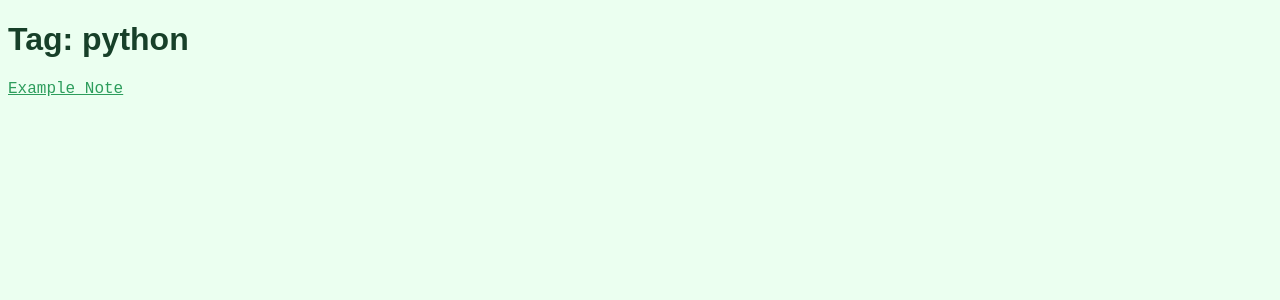
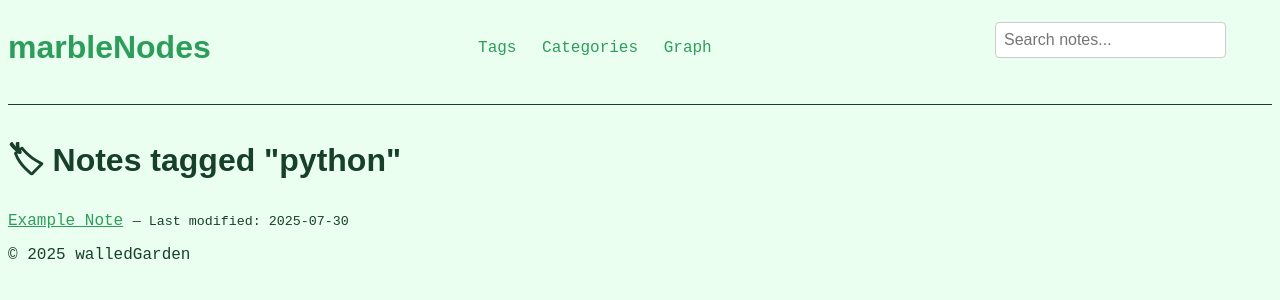
Before and after one commit to dduyg/5566677, a Jekyll site: the page built from tags/python.md, in a window 1280 px wide. Shown: the top 300 px of the page. Built offline with Jekyll 4.4.1, drawn with Linux system fonts in a browser that asks for light colours; some web fonts are replaced; comment, search, counter and statistics services are not loaded.

Commit message:
Update tag.html

```diff
--- a/_layouts/tag.html
+++ b/_layouts/tag.html
@@ -1,30 +1,18 @@
-<!DOCTYPE html>
-<html lang="en">
-<head>
-  <meta charset="UTF-8">
-  <title>{{ page.title }} | {{ site.title }}</title>
-  <link rel="stylesheet" href="{{ '/assets/main.css' | relative_url }}">
-</head>
-<body>
-  <div class="container">
-    <aside class="sidebar">
-      <!-- Navigation / sidebar links -->
-    </aside>
+---
+layout: default
+---
 
-    <main class="content">
-      <h1>{{ page.title }}</h1>
-      <ul>
-        {% for note in site.notes %}
-          {% if note.published != false and note.tags contains page.tag %}
-            <li><a href="{{ note.url | relative_url }}">{{ note.title }}</a></li>
-          {% endif %}
-        {% endfor %}
-      </ul>
-    </main>
-  </div>
+<h1>🏷 Notes tagged "{{ page.tag }}"</h1>
 
-  <footer>
-    <!-- Footer -->
-  </footer>
-</body>
-</html>
+<ul>
+  {% assign published_notes = site.notes | where_exp: "note", "note.published != false" %}
+  {% assign tagged_notes = published_notes | where_exp: "note", "note.tags contains page.tag" %}
+  {% assign sorted_notes = tagged_notes | sort: "last_modified_at" | reverse %}
+
+  {% for note in sorted_notes %}
+    <li>
+      <a href="{{ note.url | relative_url }}">{{ note.title }}</a>
+      <small>— Last modified: {{ note.last_modified_at }}</small>
+    </li>
+  {% endfor %}
+</ul>
```
